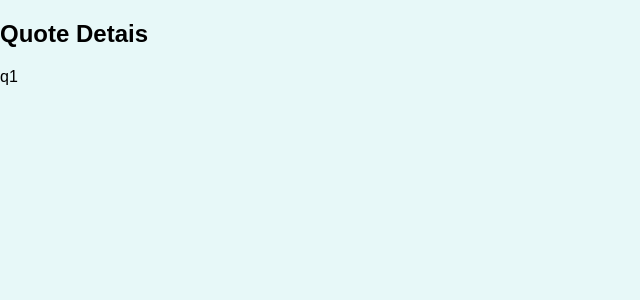
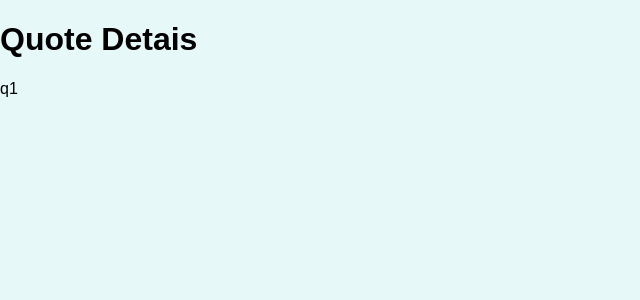
Before and after one commit to David-EstradaSD/DavesQuotes, a React (Create React App) app: page /quotes/q1 in a window 1280 px wide. Shown: the top 300 px of the page, without its empty margins (0-640 px from the left). Built offline with nearby package versions, Linux system fonts and the light colour scheme.

Commit message:
Refactor Details using Fragment

```diff
--- a/src/components/pages/QuoteDetails.js
+++ b/src/components/pages/QuoteDetails.js
@@ -1,3 +1,4 @@
+import { Fragment } from "react";
 import { useParams } from "react-router";
 
 const QuoteDetails = () => {
@@ -6,10 +7,10 @@ const QuoteDetails = () => {
   console.log(params.productId);
 
   return (
-    <section>
+    <Fragment>
       <h1>Quote Detais</h1>
       <p> {params.quoteId}</p>
-    </section>
+    </Fragment>
   );
 };
 
```
Also changed, not shown: 1 other file (tests, documents, lock files or other folders).
